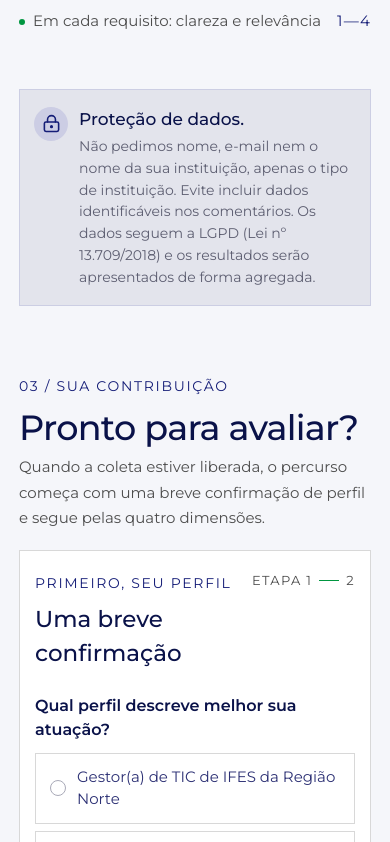
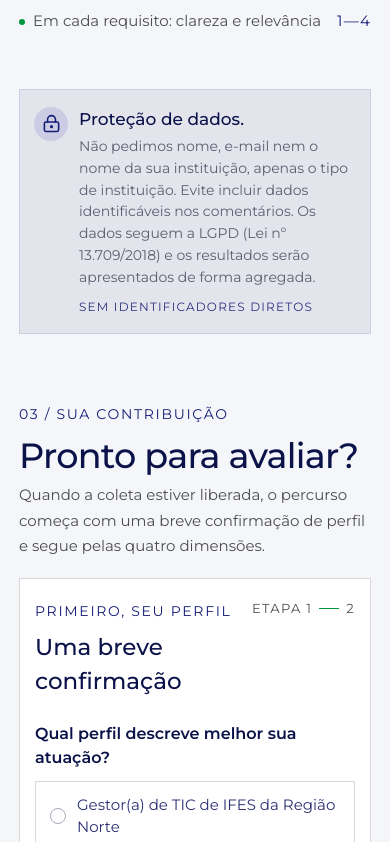
Before and after one commit to laurosousa/validacao-mcn-pdtic, a React (Vite) app: page / in a window 390 px wide. Shown: the part 1860-2702 px from the top of the page. Built offline with nearby package versions, Linux system fonts and the light colour scheme.

Commit message:
Proteção de dados: selo embaixo do texto
Co-Authored-By: Claude Opus 5.5 <noreply@anthropic.com>
Claude-Session: https://claude.ai/code/session_017a28AgssruhMecZkhquWiR

```diff
--- a/src/App.tsx
+++ b/src/App.tsx
@@ -273,8 +273,7 @@ function HomePage() {
 
       <section className="privacy-strip">
         <div className="privacy-mark"><LockKeyhole size={19} /></div>
-        <div><b>Proteção de dados.</b><p>Não pedimos nome, e-mail nem o nome da sua instituição, apenas o tipo de instituição. Evite incluir dados identificáveis nos comentários. Os dados seguem a LGPD (Lei nº 13.709/2018) e os resultados serão apresentados de forma agregada.</p></div>
-        <div className="privacy-tag">SEM IDENTIFICADORES DIRETOS</div>
+        <div><b>Proteção de dados.</b><p>Não pedimos nome, e-mail nem o nome da sua instituição, apenas o tipo de instituição. Evite incluir dados identificáveis nos comentários. Os dados seguem a LGPD (Lei nº 13.709/2018) e os resultados serão apresentados de forma agregada.</p><div className="privacy-tag">SEM IDENTIFICADORES DIRETOS</div></div>
       </section>
 
       <section className="participate" id="participar">
--- a/src/index.css
+++ b/src/index.css
@@ -371,7 +371,7 @@ a { color: inherit; }
 .privacy-mark { width: 39px; height: 39px; color: var(--forest); background: #cccde4; border-radius: 50%; display: grid; place-items: center; flex: 0 0 auto; }
 .privacy-strip b { font-family: var(--app-font-serif); font-size: 19px; font-weight: 500; }
 .privacy-strip p { font-size: 15px; color: #5d5e71; margin: 4px 0 0; line-height: 1.55; }
-.privacy-tag { margin-left: auto; font-family: var(--app-font-mono); font-size: 13px; letter-spacing: .1em; color: #2c317d; white-space: nowrap; }
+.privacy-tag { margin-top: 10px; font-family: var(--app-font-mono); font-size: 13px; letter-spacing: .1em; color: #2c317d; }
 .participate { max-width: 1190px; padding: 0 20px 100px; margin: auto; }
 .participate-heading { display: grid; grid-template-columns: 1fr 1.3fr; column-gap: 40px; align-items: end; margin: 0 0 28px; }
 .participate-heading .section-number { grid-column: 1/-1; margin-bottom: 12px; }
@@ -692,7 +692,7 @@ a { color: inherit; }
   .privacy-mark { width: 34px; height: 34px; }
   .privacy-strip b { font-size: 17px; }
   .privacy-strip p { font-size: 14px; }
-  .privacy-tag { display: none; }
+  .privacy-tag { font-size: 12px; }
   .participate { padding: 0 19px 65px; }
   .participate-heading { display: block; margin-bottom: 19px; }
   .participate-heading h2 { font-size: 35px; margin: 12px 0 9px; }
```
